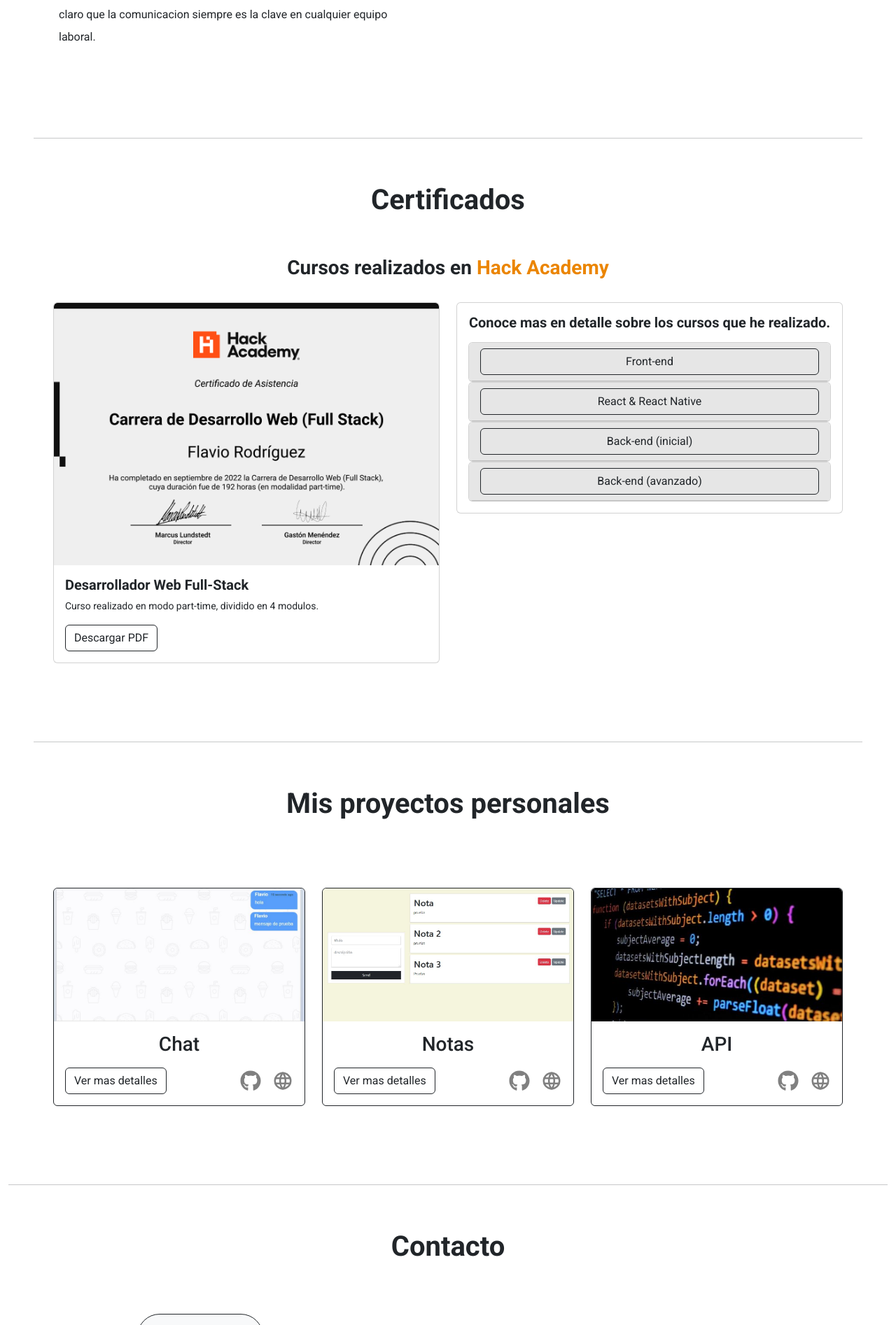
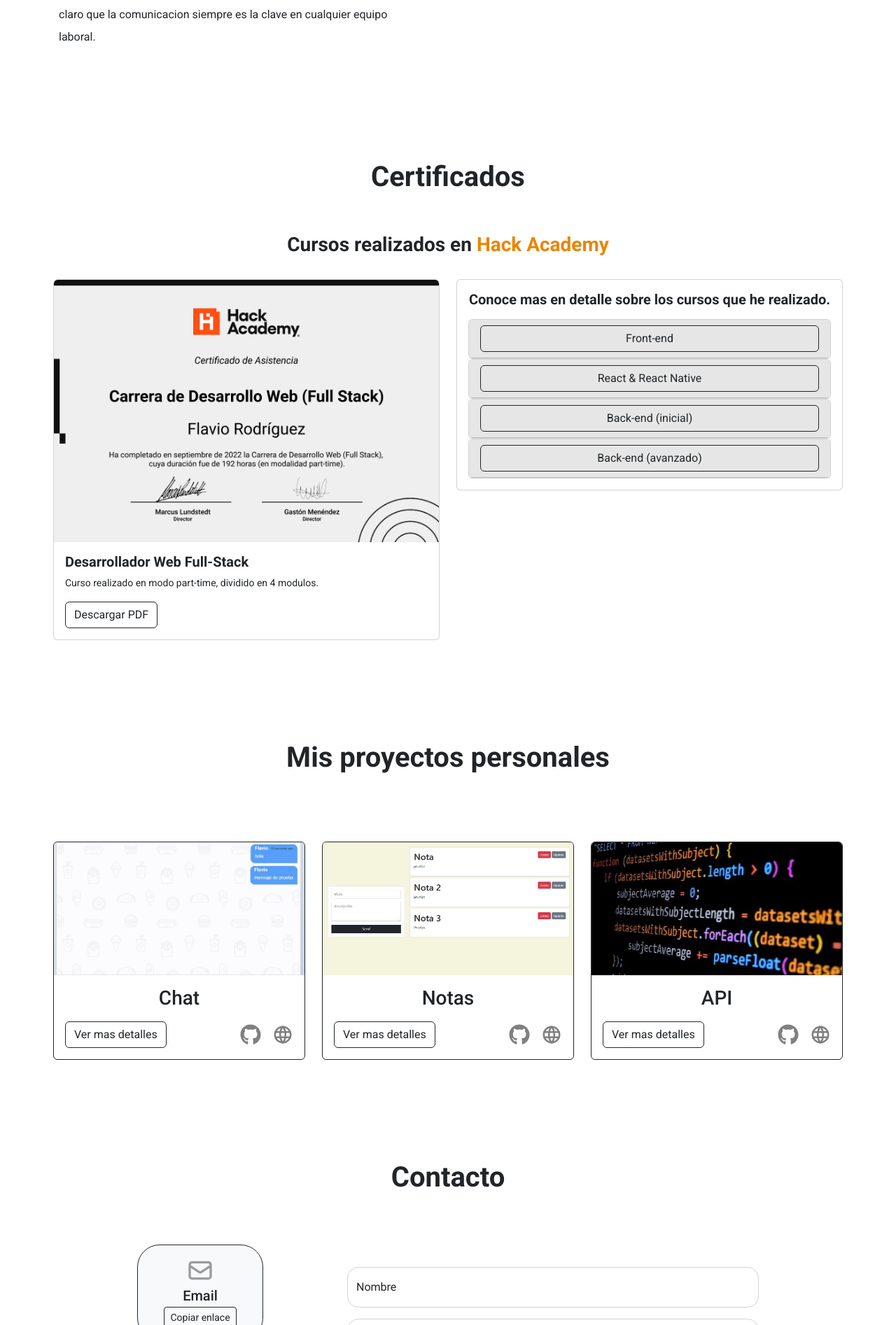
Before and after one commit to Flavio-RF/portfolioReact, a React (Vite) app: page / in a window 1280 px wide. Shown: the part 1411-3305 px from the top of the page at 70% size. Built offline with nearby package versions, Linux system fonts and the light colour scheme.

Commit message:
update CV

```diff
--- a/src/components/Certificates/Certificates.jsx
+++ b/src/components/Certificates/Certificates.jsx
@@ -16,8 +16,6 @@
       fluid
       className={dark ? "bg-dark text-white py-5 p-md-5" : "py-5 p-md-5"}
     >
-      <hr />
-
       <h2 id="Certificates" className="fs-1 fw-bold text-center py-5">
         Certificados
       </h2>
--- a/src/components/Contact/Contact.jsx
+++ b/src/components/Contact/Contact.jsx
@@ -61,7 +61,6 @@
 
   return (
     <Container fluid className={dark ? "bg-dark text-white py-5" : "py-5 "}>
-      <hr />
       <h5 id="Contact" className="fs-1 text-center py-5  fw-bold ">
         Contacto
       </h5>
--- a/src/components/Header/Header.jsx
+++ b/src/components/Header/Header.jsx
@@ -2,7 +2,7 @@
 import bg from "../../assets/img/bg.webp";
 import bgResponsive from "../../assets/img/bg_responsive.webp";
 import profile from "../../assets/img/profile.jpeg";
-import CV from "../../assets/img/cursos/CV-Flavio-Rodriguez.pdf";
+import CV from "../../assets/img/cursos/CV_Flavio_Rodriguez.pdf";
 
 import { FaFileDownload } from "react-icons/fa";
 import useWindowsDimensions from "../../hooks/useWindowsDimensions";
--- a/src/components/Project/Projects.jsx
+++ b/src/components/Project/Projects.jsx
@@ -18,7 +18,6 @@
 
   return (
     <Container fluid className={dark ? "bg-dark text-white p-5" : "p-5"}>
-      <hr />
       <h4 id="Projects" className="fs-1 fw-bold text-center py-5 mb-5">
         Mis proyectos personales
       </h4>
```
Also changed, not shown: 2 other files (tests, documents, lock files or other folders).
